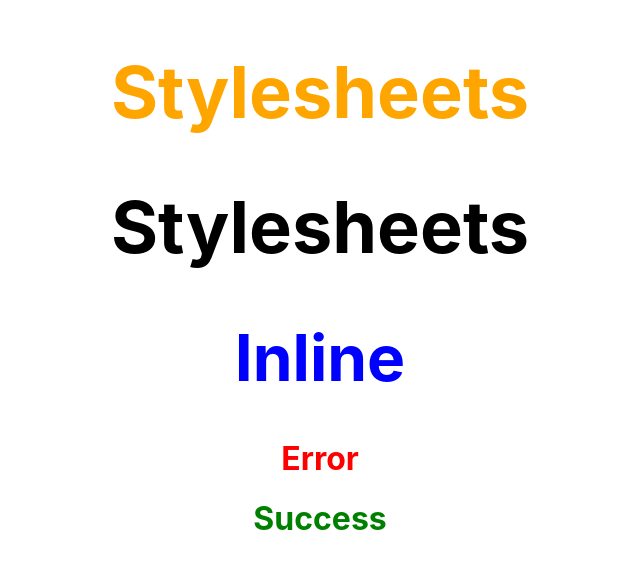
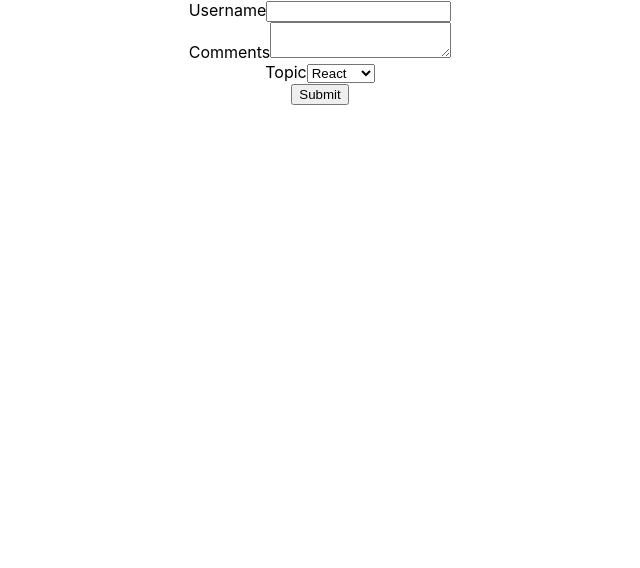
Before and after one commit to pmbechard/codevolution-react-tutorial, a React (Create React App) app in the folder hello-world/: page / in a window 1280 px wide. Shown: the top 568 px of the page, without its empty margins (320-960 px from the left). Built offline with nearby package versions, Linux system fonts and the light colour scheme.

Commit message:
Adds Form.js to hello-wrold app to practise form control in React

```diff
--- a/hello-world/src/App.js
+++ b/hello-world/src/App.js
@@ -1,9 +1,6 @@
 // import logo from './logo.svg';
 import './App.css';
-import Inline from './components/Inline';
-import Stylesheet from './components/Stylesheet';
-import './appStyles.css';
-import styles from './appStyles.module.css';
+import Form from './components/Form';
 
 function App() {
   return (
@@ -31,11 +28,12 @@ function App() {
       {/* <ParentComponent /> */}
       {/* <UserGreeting /> */}
       {/* <NameList /> */}
-      <Stylesheet primary={true} />
-      <Stylesheet primary={false} />
-      <Inline />
-      <h1 className='error'>Error</h1>
-      <h1 className={styles.success}>Success</h1>
+      {/* <Stylesheet primary={true} /> */}
+      {/* <Stylesheet primary={false} /> */}
+      {/* <Inline /> */}
+      {/* <h1 className='error'>Error</h1> */}
+      {/* <h1 className={styles.success}>Success</h1> */}
+      <Form />
     </div>
   );
 }
--- /dev/null
+++ b/hello-world/src/components/Form.js
@@ -0,0 +1,65 @@
+import React, { Component } from 'react';
+
+class Form extends Component {
+  constructor(props) {
+    super(props);
+
+    this.state = {
+      username: '',
+      comments: '',
+      topic: 'react',
+    };
+  }
+
+  handleUsernameChange = (event) => {
+    this.setState({ username: event.target.value });
+  };
+
+  handleCommentsChange = (event) => {
+    this.setState({ comments: event.target.value });
+  };
+
+  handleTopicChange = (event) => {
+    this.setState({ topic: event.target.value });
+  };
+
+  handleSubmit = (event) => {
+    alert(`${this.state.username} ${this.state.comments} ${this.state.topic}`);
+    event.preventDefault();
+  };
+
+  render() {
+    return (
+      <form onSubmit={this.handleSubmit}>
+        <div>
+          <label>Username</label>
+          <input
+            type='text'
+            value={this.state.username}
+            onChange={this.handleUsernameChange}
+          />
+        </div>
+        <div>
+          <label>Comments</label>
+          <textarea
+            value={this.state.comments}
+            onChange={this.handleCommentsChange}
+          ></textarea>
+        </div>
+        <div>
+          <label>Topic</label>
+          <select value={this.state.topic} onChange={this.handleTopicChange}>
+            <option value='react'>React</option>
+            <option value='angular'>Angular</option>
+            <option value='vue'>Vue</option>
+          </select>
+        </div>
+        <div>
+          <button type='submit'>Submit</button>
+        </div>
+      </form>
+    );
+  }
+}
+
+export default Form;
```
